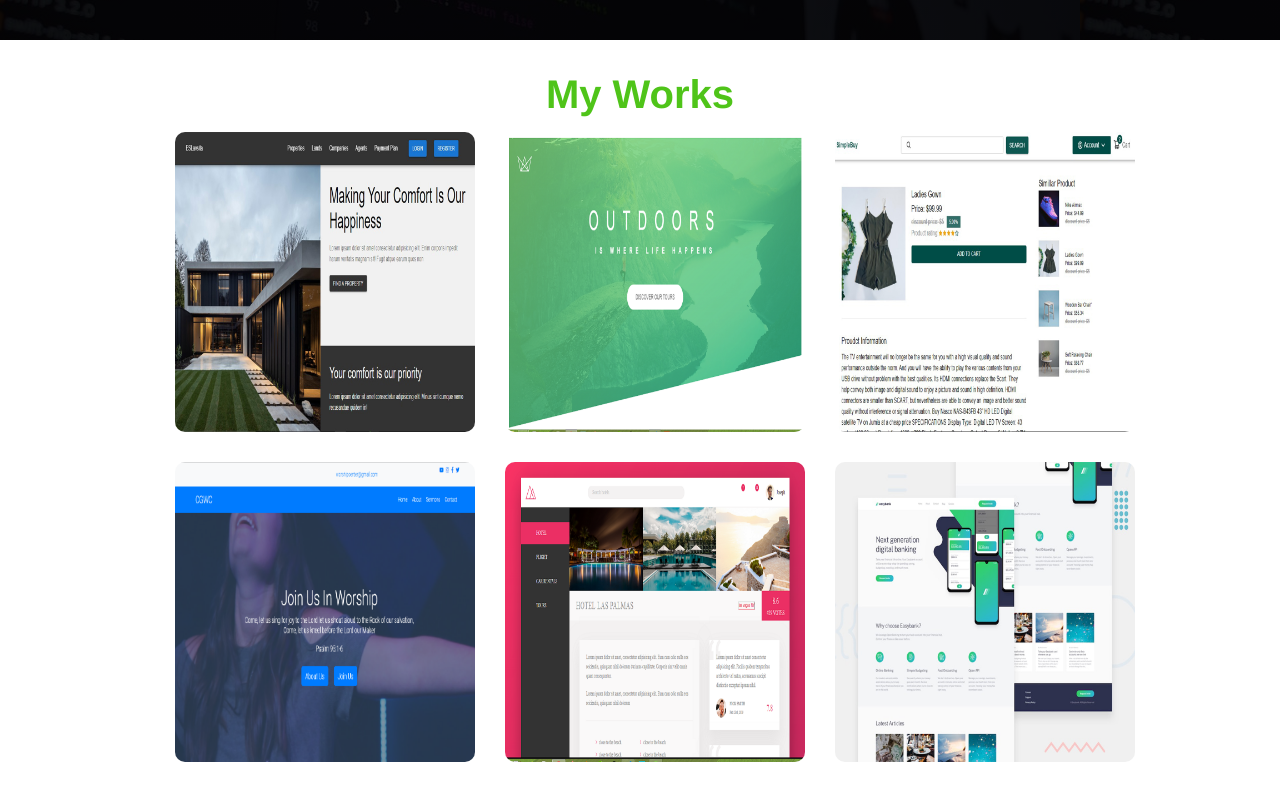
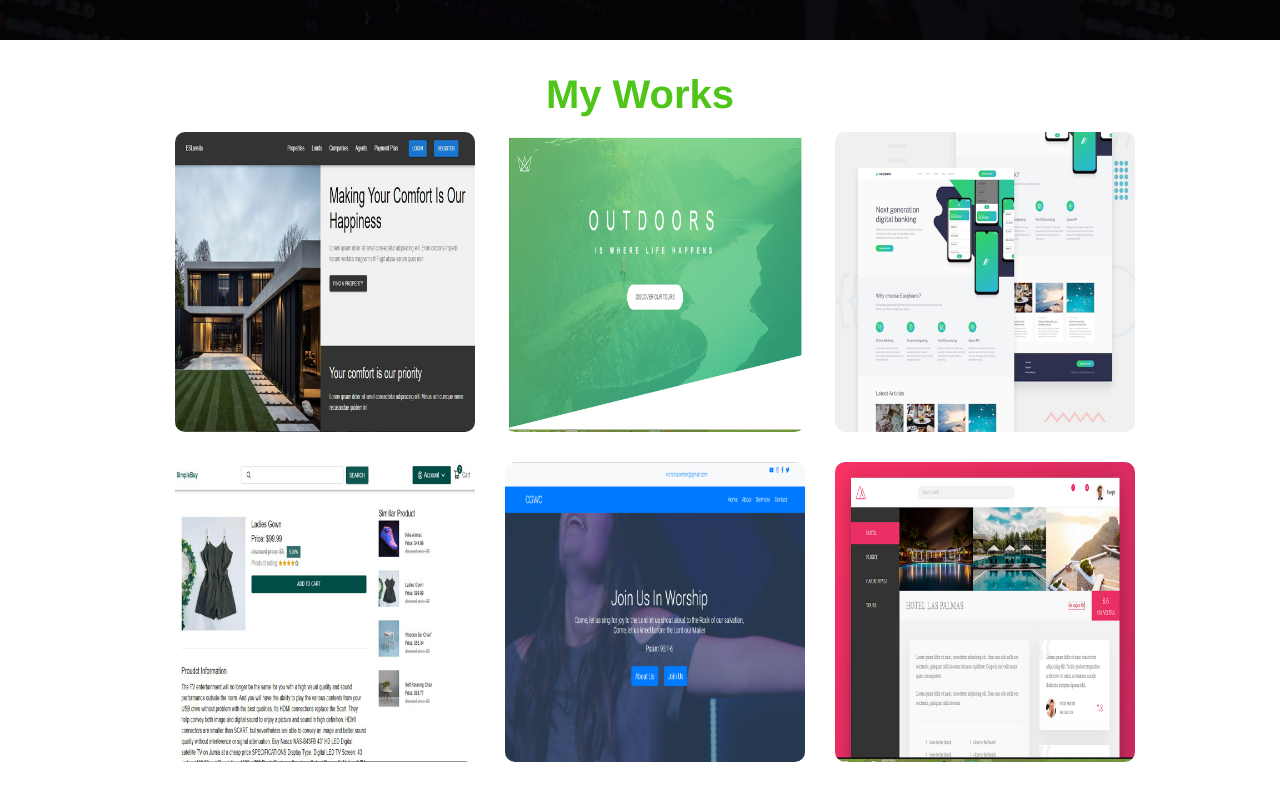
Before and after one commit to devjoemedia/portfolio, a plain HTML site: page index.html in a window 1280 px wide. Shown: the part 1480-2280 px from the top of the page. Drawn offline with Linux system fonts and the light colour scheme.

Commit message:
Update index.html

```diff
--- a/index.html
+++ b/index.html
@@ -128,7 +128,7 @@
                     <div>
 
                       <a
-                      href="https://eslavista.herokuapp.com/"
+                      href="https://jneastate.onrender.com"
                       target="_blank"
                       class="btn"
                     >
@@ -165,7 +165,7 @@
                     </p>
                     <div>
                       <a
-                      href="https://natoursdevjoe.herokuapp.com/"
+                      href="https://jnnatours.onrender.com"
                       target="_blank"
                       class="btn"
                     >
@@ -173,6 +173,44 @@
                     </a>
                     <a
                       href="https://github.com/devjoemedia/natours-with-backend"
+                      target="_blank"
+                        class="btn"
+                      >
+                      code
+                      </a>
+                    </div>
+                  </div>
+                </div>
+              </div>
+
+        <div class="project">
+                <div class="project__inner">
+                  <div class="project__front">
+                    <img src="./img/easybank.jpg" alt="" srcset="" />
+                  </div>
+                  <div class="project__back">
+                    <h4 class="project__title">EasyBank</h4>
+                    <p class="project__description">
+                      A banking website landing page
+                      <h2>Technologies</h2>
+                      <ul>
+                        <li>Reactjs</li>
+                        <li>Bootstrap</li>
+                         <li>Paystack</li>
+                      </ul>
+                    </p>
+                    <div>
+
+                      <a
+
+                        href="https://fundmegh.netlify.app/"
+                        target="_blank"
+                        class="btn"
+                      >
+                      website
+                      </a>
+                      <a
+                      href="https://github.com/devjoemedia/demoapp"
                       target="_blank"
                         class="btn"
                       >
@@ -300,42 +338,7 @@
               </div>
 
 
-              <div class="project">
-                <div class="project__inner">
-                  <div class="project__front">
-                    <img src="./img/easybank.jpg" alt="" srcset="" />
-                  </div>
-                  <div class="project__back">
-                    <h4 class="project__title">EasyBank</h4>
-                    <p class="project__description">
-                      A banking website landing page
-                      <h2>Technologies</h2>
-                      <ul>
-                        <li>Flexbox</li>
-                        <li>SASS</li>
-                      </ul>
-                    </p>
-                    <div>
 
-                      <a
-
-                        href="https://devjoebank.netlify.app/"
-                        target="_blank"
-                        class="btn"
-                      >
-                      website
-                      </a>
-                      <a
-                      href="https://github.com/devjoemedia/easybank"
-                      target="_blank"
-                        class="btn"
-                      >
-                      code
-                      </a>
-                    </div>
-                  </div>
-                </div>
-              </div>
           </div>
         </div>
       </div>
```
